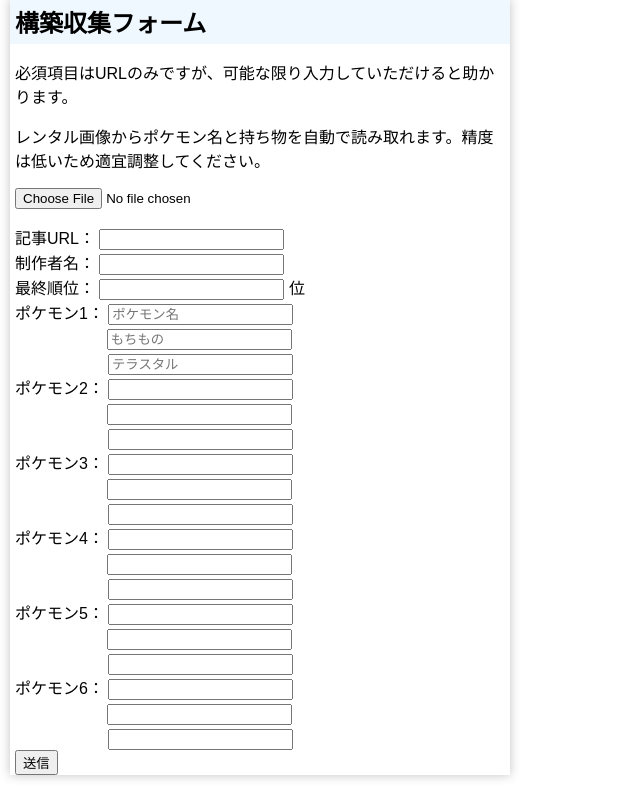
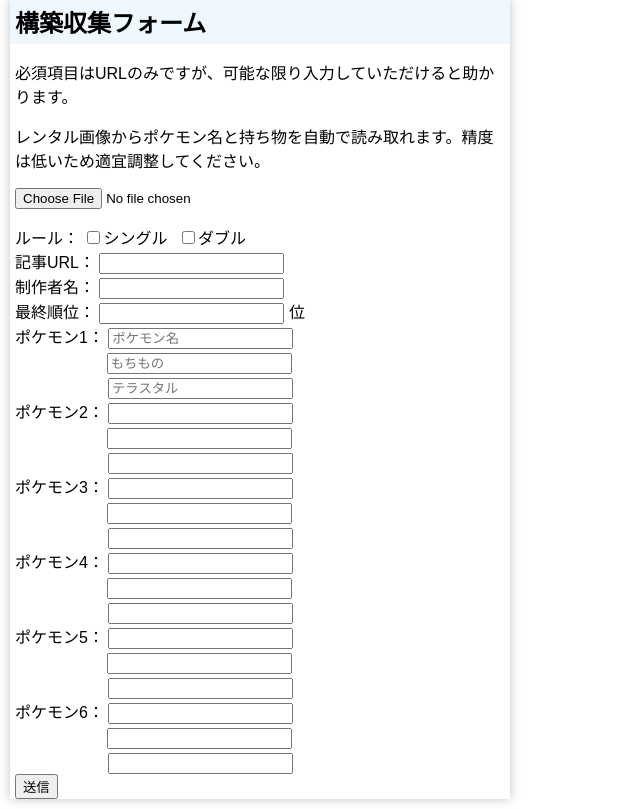
Before and after one commit to amemiya-sou/hayu, a Flask app: page / in a window 1280 px wide. Shown: the part 120-929 px from the top of the page, without its empty margins (0-640 px from the left). Before the commit the page ends 899 px from the top, so only its background shows below. Run offline with Flask 3, Linux system fonts and the light colour scheme; some libraries are stand-ins or nearby versions.

Commit message:
Add files via upload

```diff
--- a/static/script.js
+++ b/static/script.js
@@ -1,3 +1,12 @@
+$(function(){
+    $('.check').on('click', function() {
+      if ($(this).prop('checked')){
+        $('.check').prop('checked', false);
+        $(this).prop('checked', true);
+      }
+    });
+  });
+
 $(function () {
     $("input").on("keydown", function (ev) {
         if ((ev.which && ev.which === 13) || (ev.keyCode && ev.keyCode === 13)) {
--- a/static/style.css
+++ b/static/style.css
@@ -180,3 +180,7 @@ h2 {
   margin-right: -10px;
   margin-top: -8px;
 }
+
+#double {
+  margin-left: 10px;
+}
--- a/templates/index.html
+++ b/templates/index.html
@@ -40,6 +40,11 @@
                 </form>
                 </p>
                 <form action="https://amemiyapoke.lolitapunk.jp/test/html/save_to_database.php" method="post">
+
+                    <label for="url">ルール：</label>
+                    <label><input type="checkbox" name="tag1" class="check" value="single">シングル</label>
+                    <label><input type="checkbox" name="tag1" class="check" value="double" id="double">ダブル</label><br>
+
                     <label for="url">記事URL：</label>
                     <input type="text" id="url" name="url" autocomplete="off"><br>
                     <!--
--- a/templates/result.html
+++ b/templates/result.html
@@ -40,6 +40,9 @@
                 </form>
                 </p>
                 <form action="https://amemiyapoke.lolitapunk.jp/test/html/save_to_database.php" method="post">
+                    <label for="url">ルール：</label>
+                    <label><input type="checkbox" name="tag1" class="check" value="single">シングル</label>
+                    <label><input type="checkbox" name="tag1" class="check" value="double" id="double">ダブル</label><br>
                     <label for="url">記事URL：</label>
                     <input type="text" id="url" name="url" autocomplete="off"><br>
                     <!--
```
